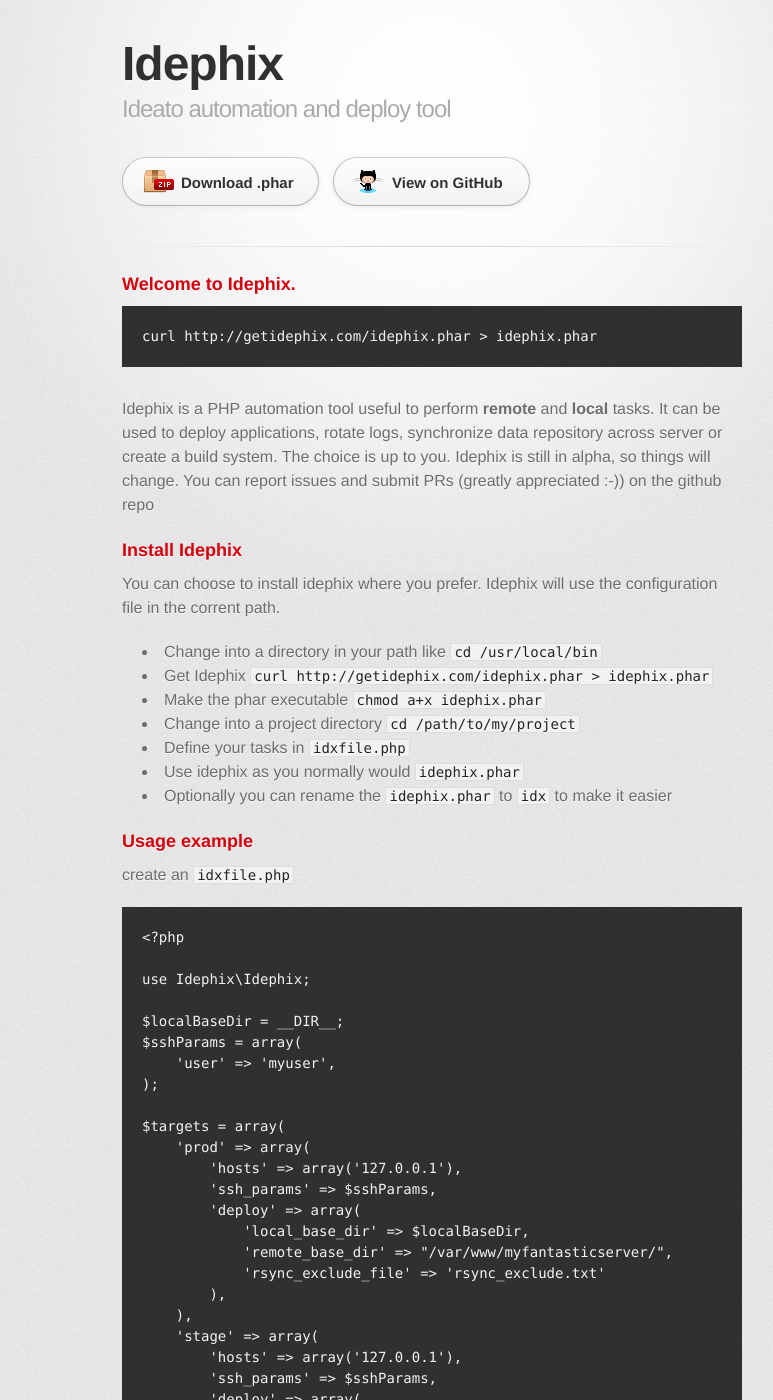
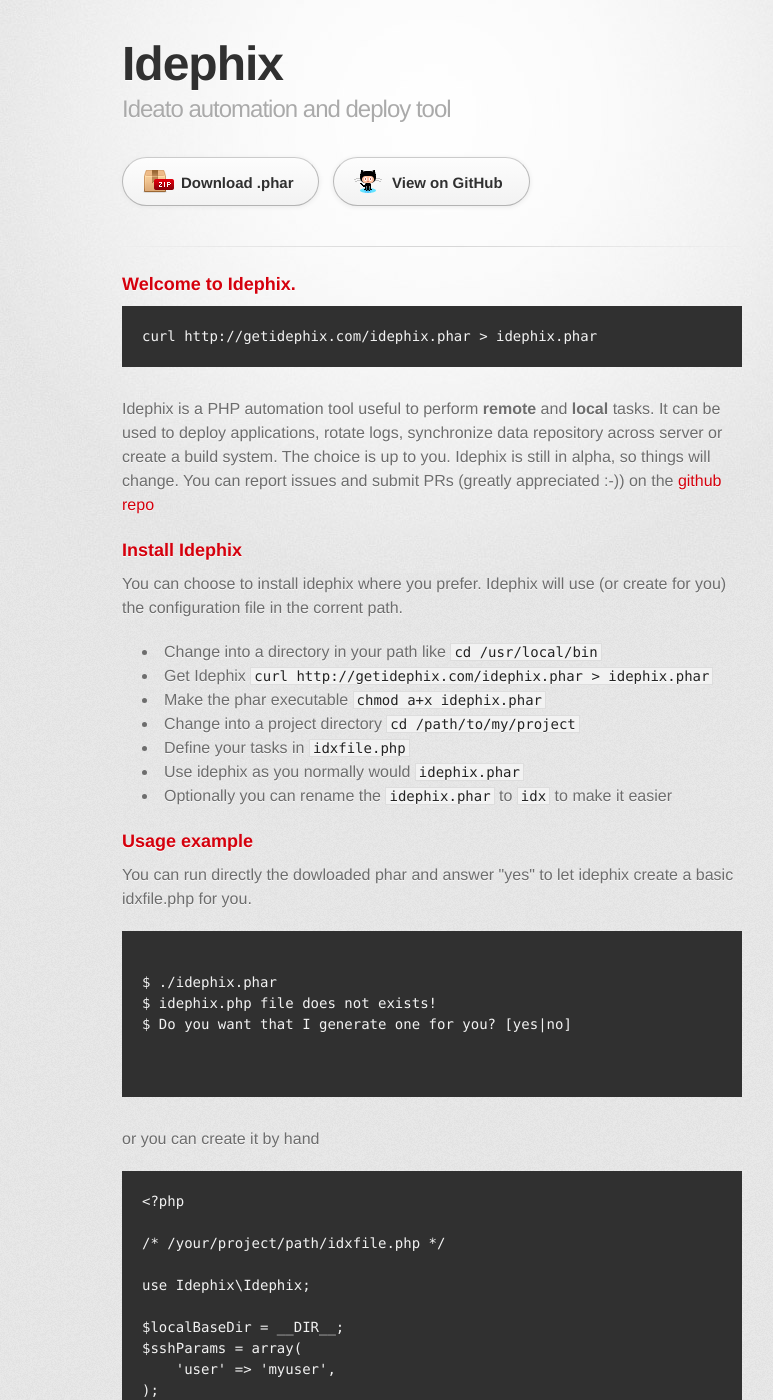
Before and after one commit to flowingis/Idephix, a Jekyll site: the page built from index.html, in a window 1280 px wide and 1400 px high. Shown: the whole window, without its empty margins (208-981 px from the left). Built offline with Jekyll 4.4.1, drawn with Linux system fonts in a browser that asks for light colours; some web fonts are replaced; Markdown is read by kramdown in place of the engine named in the settings; some of the changed text lies outside the part shown.

Commit message:
Updates documentation after PR #12

```diff
--- a/index.html
+++ b/index.html
@@ -11,12 +11,12 @@
 <p>
 	Idephix is a PHP automation tool useful to perform <strong>remote</strong> and <strong>local</strong> tasks.
 	It can be used to deploy applications, rotate logs, synchronize data repository across server or create a build system. The choice is up to you.
-	Idephix is still in alpha, so things will change. You can report issues and submit PRs (greatly appreciated :-)) on the github repo
+	Idephix is still in alpha, so things will change. You can report issues and submit PRs (greatly appreciated :-)) on the <a href="https://github.com/ideatosrl/Idephix" title="Idephix github repository">github repo</a>
 </p>
 
 <h3>Install Idephix</h3>
 
-<p>You can choose to install idephix where you prefer. Idephix will use the configuration file in the corrent path.</p>
+<p>You can choose to install idephix where you prefer. Idephix will use (or create for you) the configuration file in the corrent path.</p>
 
 <ul>
 	<li>Change into a directory in your path like <code>cd /usr/local/bin</code></li>
@@ -30,8 +30,21 @@
 
 <h3>Usage example</h3>
 
-<p>create an <code>idxfile.php</code></p>
+<p>
+  You can run directly the dowloaded phar and answer "yes" to let idephix create a basic idxfile.php for you.
+  <pre>
+    <code>
+$ ./idephix.phar
+$ idephix.php file does not exists!
+$ Do you want that I generate one for you? [yes|no]
+    </code>
+  </pre>
+</p>
+
+<p>or you can create it by hand</p>
 <pre><code>&lt;?php
+
+/* /your/project/path/idxfile.php */
 
 use Idephix\Idephix;
 
@@ -98,31 +111,31 @@
 
 <p>run <code>idephix.phar</code> to execute the script and get the commands list</p>
 <pre><code>$ ./idephix.phar
-  ___    _            _     _
- |_ _|__| | ___ _ __ | |__ (_)_  __
-  | |/ _` |/ _ \ '_ \| '_ \| \ \/ /
-  | | (_| |  __/ |_) | | | | |&gt;  &lt;
+  ___    _            _     _
+ |_ _|__| | ___ _ __ | |__ (_)_  __
+  | |/ _` |/ _ \ '_ \| '_ \| \ \/ /
+  | | (_| |  __/ |_) | | | | |&gt;  &lt;
  |___\__,_|\___| .__/|_| |_|_/_/\_\
-               |_|
+               |_|
 Idephix version @package_version@
 
 Usage:
-  [options] command [arguments]
+  [options] command [arguments]
 
 Options:
-  --help           -h Display this help message.
-  --quiet          -q Do not output any message.
-  --verbose        -v Increase verbosity of messages.
-  --version        -V Display this application version.
-  --ansi              Force ANSI output.
-  --no-ansi           Disable ANSI output.
-  --no-interaction -n Do not ask any interactive question.
-  --env               Set remote environment.
+  --help           -h Display this help message.
+  --quiet          -q Do not output any message.
+  --verbose        -v Increase verbosity of messages.
+  --version        -V Display this application version.
+  --ansi              Force ANSI output.
+  --no-ansi           Disable ANSI output.
+  --no-interaction -n Do not ask any interactive question.
+  --env               Set remote environment.
 
 Available commands:
-  build
-  help                   Displays help for a command
-  list                   Lists commands
+  help              Displays help for a command
+  list              Lists commands
+  selfupdate        Donwload and update Idephix
 myscript
   myscript:local-touch	Execute the touch of a file named in input locally
   myscript:remote-touch	Execute the touch of a file named in input in a remote server
```
